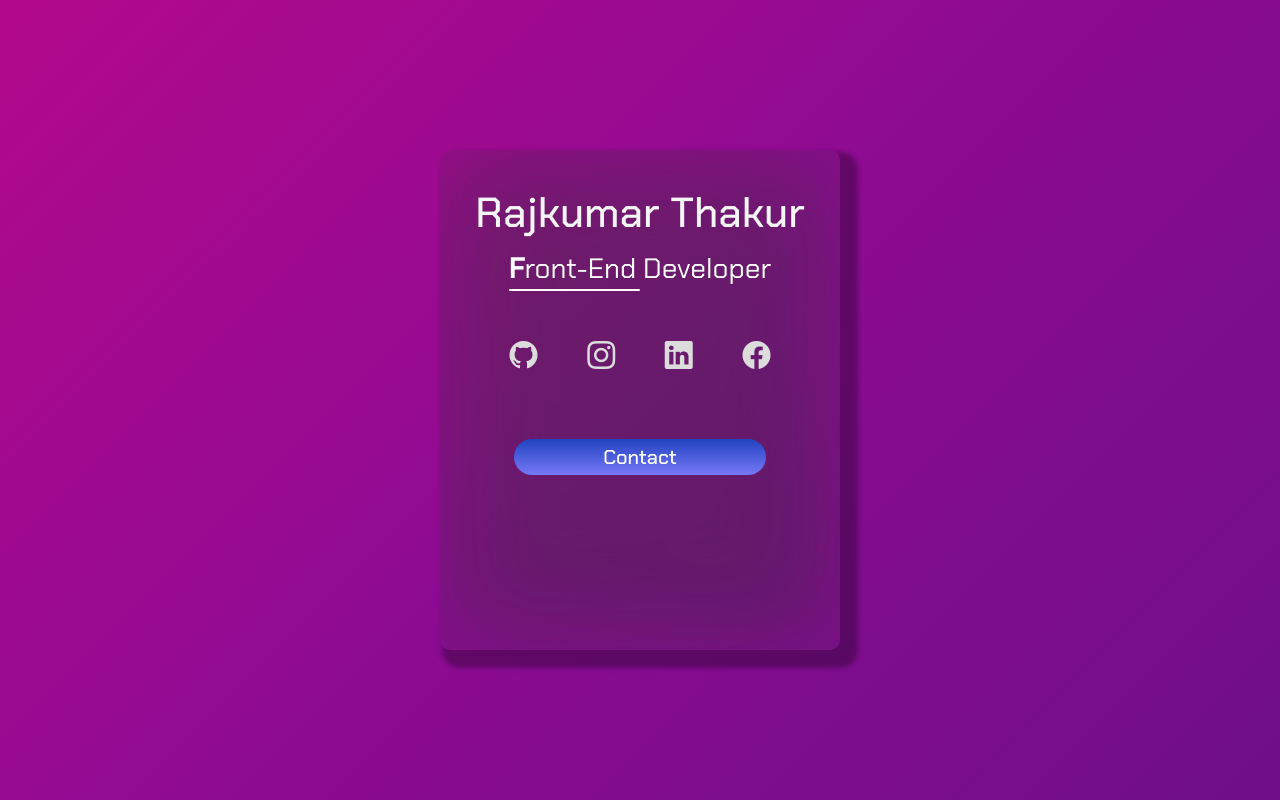
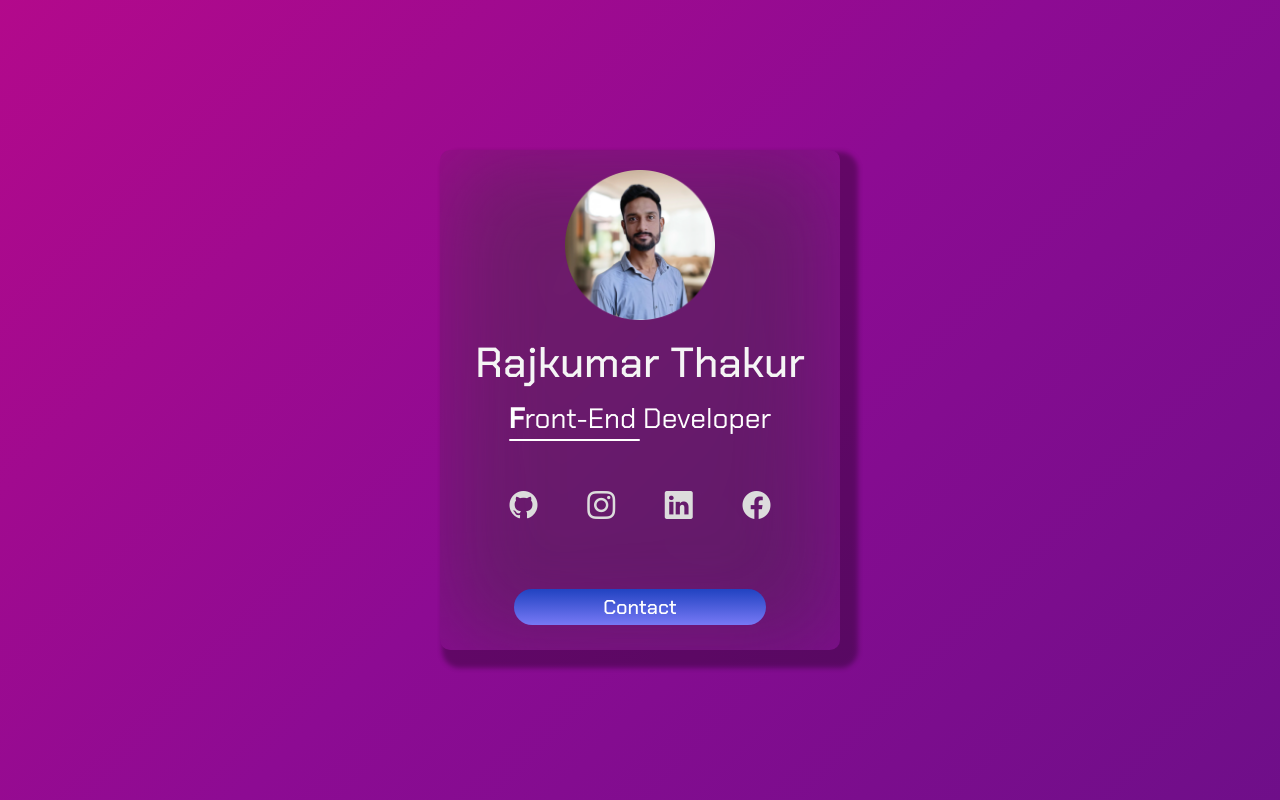
Before and after one commit to Rajkumarthakur88/Rajkumar_Thakur_Portfolio, a plain HTML site: page index.html in a window 1280 px wide. Drawn offline with nearby package versions, Linux system fonts and the light colour scheme; the site is published under a folder, as on GitHub Pages, so addresses that start at the root find nothing.

Commit message:
profile-img-added

```diff
--- a/index.html
+++ b/index.html
@@ -10,7 +10,7 @@
 <body>
      <div class="container">
           <div class="portfolio-box">
-               <img id="imgg" src="/assets/profile-pic.png" alt="">
+               <img id="imgg" src="profile-pic.png" alt="">
                <h1>Rajkumar Thakur</h1>
                <h2><strong>F</strong>ront-End Developer</h2>
                <div class="social-links">
```
Also changed, not shown: profile-pic.png (renamed from assets/profile-pic.png).
